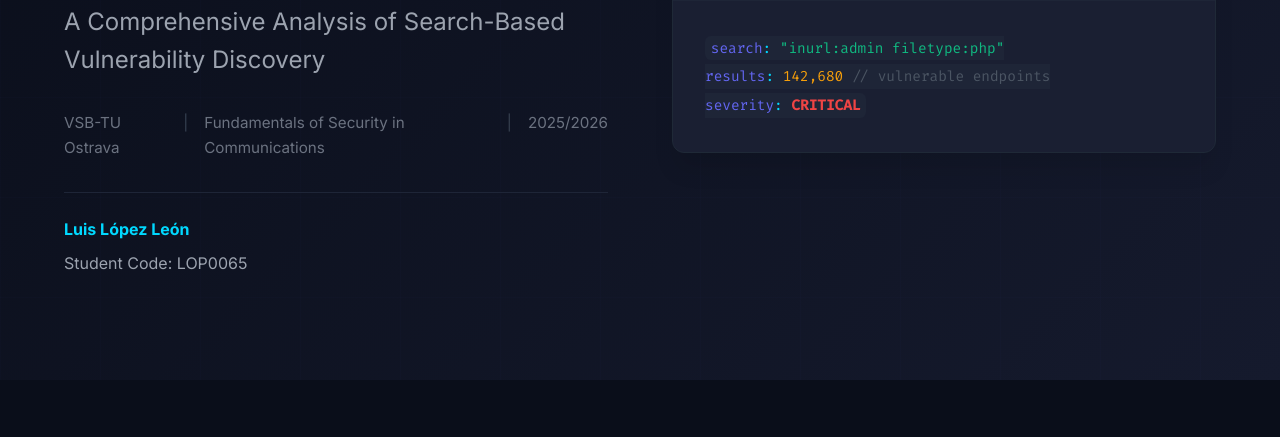
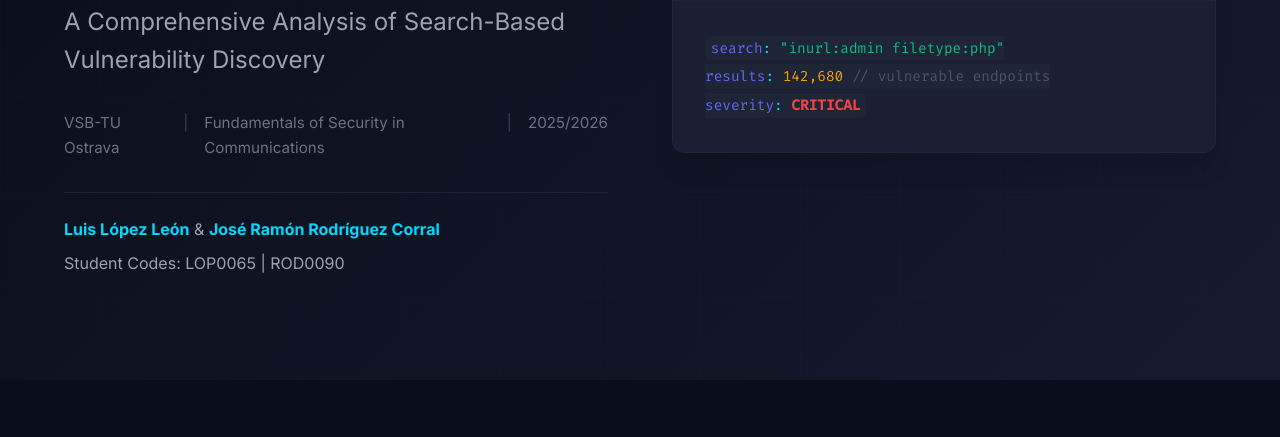
Before and after one commit to Luislopezleon/google-hacking-research, a plain HTML site: page index.html in a window 1280 px wide. Shown: the part 363-800 px from the top of the page. Drawn offline with Linux system fonts and the light colour scheme.

Commit message:
Add José Ramón Rodríguez Corral as co-author
Added José Ramón Rodríguez Corral (Student ID: ROD0090) as project co-author in:
- Hero section of main page
- Footer section
- README.md author information

Both students are now properly credited for their collaborative work on the Advanced Google Hacking research project.

```diff
--- a/index.html
+++ b/index.html
@@ -52,8 +52,8 @@
                     <span>2025/2026</span>
                 </div>
                 <div class="hero-author">
-                    <p><strong>Luis López León</strong></p>
-                    <p>Student Code: LOP0065</p>
+                    <p><strong>Luis López León</strong> & <strong>José Ramón Rodríguez Corral</strong></p>
+                    <p>Student Codes: LOP0065 | ROD0090</p>
                 </div>
             </div>
             <div class="hero-visual">
@@ -1596,6 +1596,8 @@ Disallow: /logs/</code></pre>
                     <h4>Student Information</h4>
                     <p><strong>Luis López León</strong></p>
                     <p>Student Code: LOP0065</p>
+                    <p><strong>José Ramón Rodríguez Corral</strong></p>
+                    <p>Student ID: ROD0090</p>
                     <p>Academic Year: 2025/2026</p>
                 </div>
                 <div class="footer-section">
```
Also changed, not shown: 1 other file.
